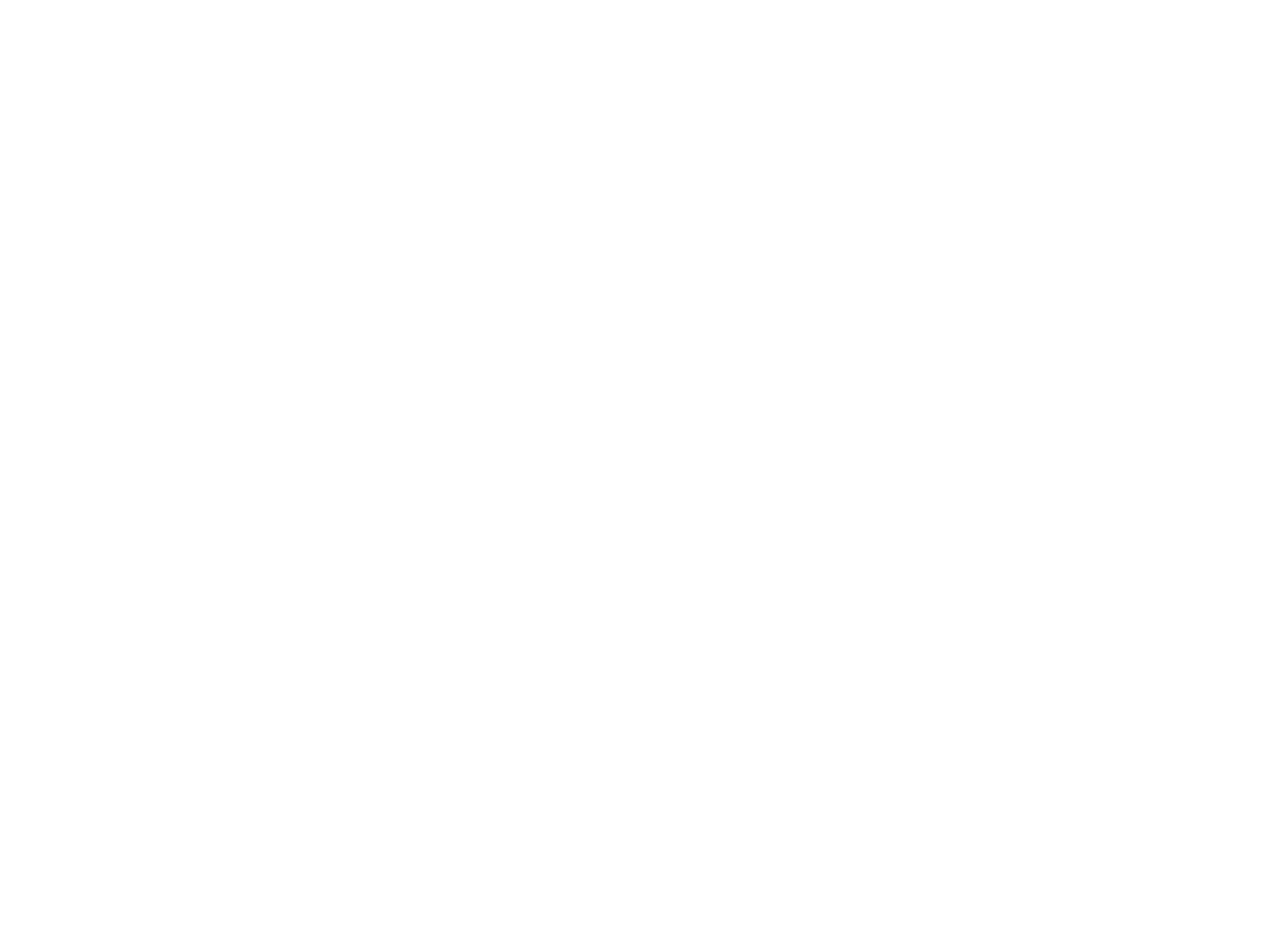
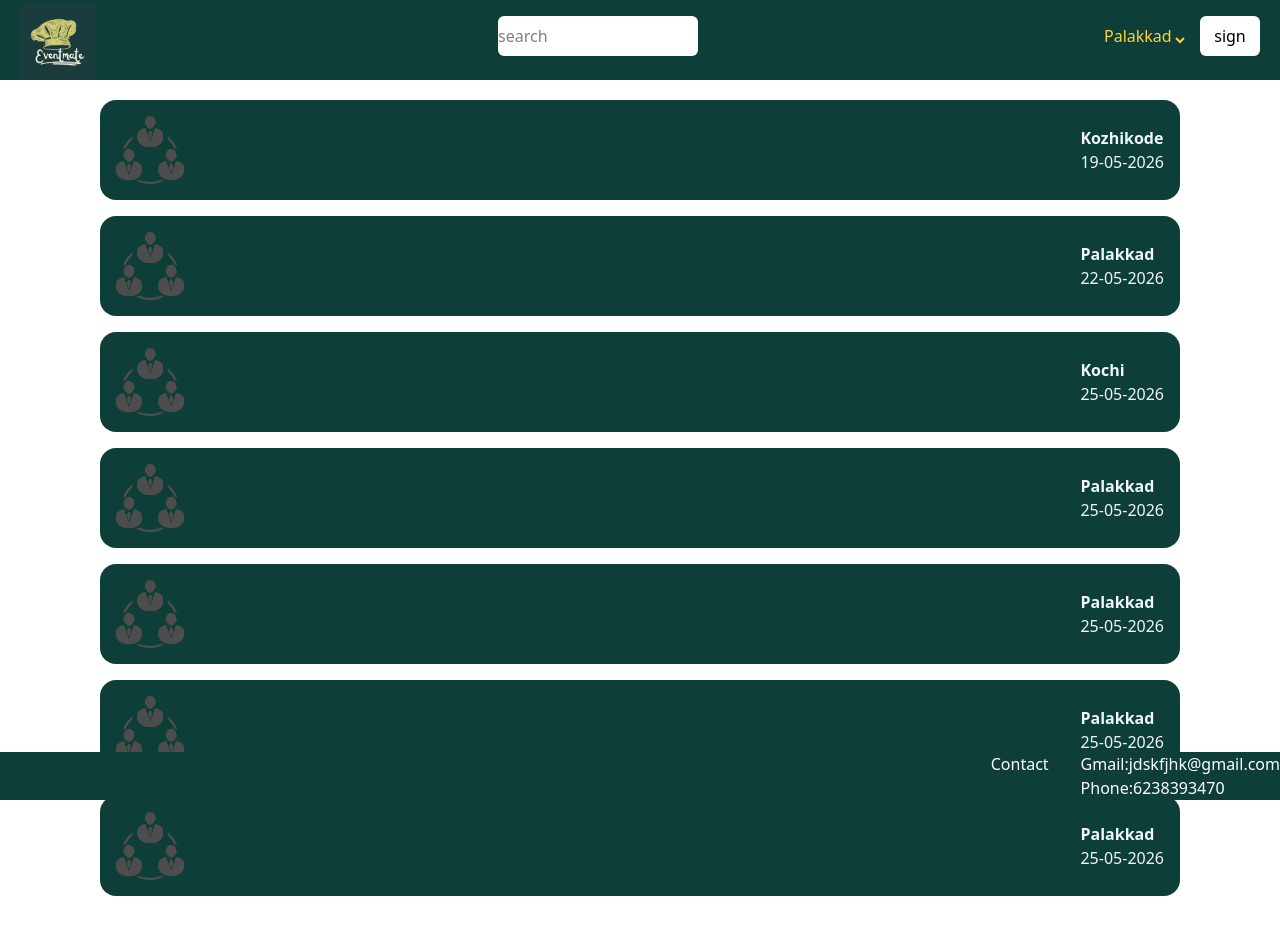
Before and after one commit to sinan668/eventmate-project, a React (Vite) app: page / in a window 1280 px wide. Before the commit this address had no page. Shown: the top 934 px of the page. Before the commit the page ends 800 px from the top, so only its background shows below. Built offline with nearby package versions, Linux system fonts and the light colour scheme.

Commit message:
addd home page router

```diff
--- a/src/App.jsx
+++ b/src/App.jsx
@@ -9,6 +9,7 @@ function App() {
  return(
  <>
     <Routes>
+          <Route path="/" element={<HomePage/>}/>
           <Route path='/login' element={<Login/>} />
           <Route path='/booking' element= {<Booking/>}/>
           <Route path='/register' element={<RegisterPage/>}/>
--- a/src/components/login-page/register.jsx
+++ b/src/components/login-page/register.jsx
@@ -105,7 +105,7 @@ function Register (){
 
               <input
                 type="text"
-                placeholder="Job Location"
+                placeholder="Location"
                 className="w-full px-3 py-2 rounded-lg border border-gray-300 outline-none"
               />
             </div>
```
